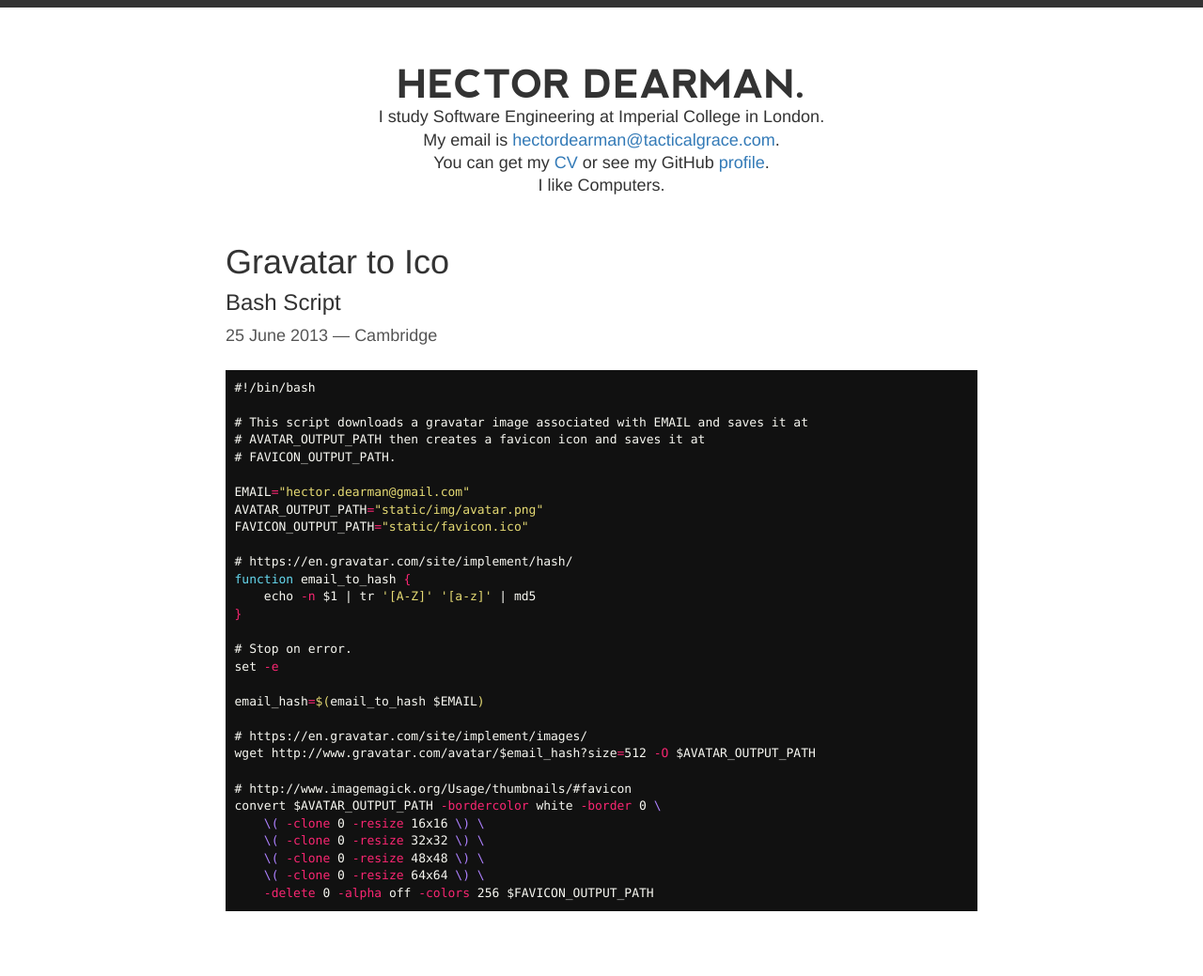
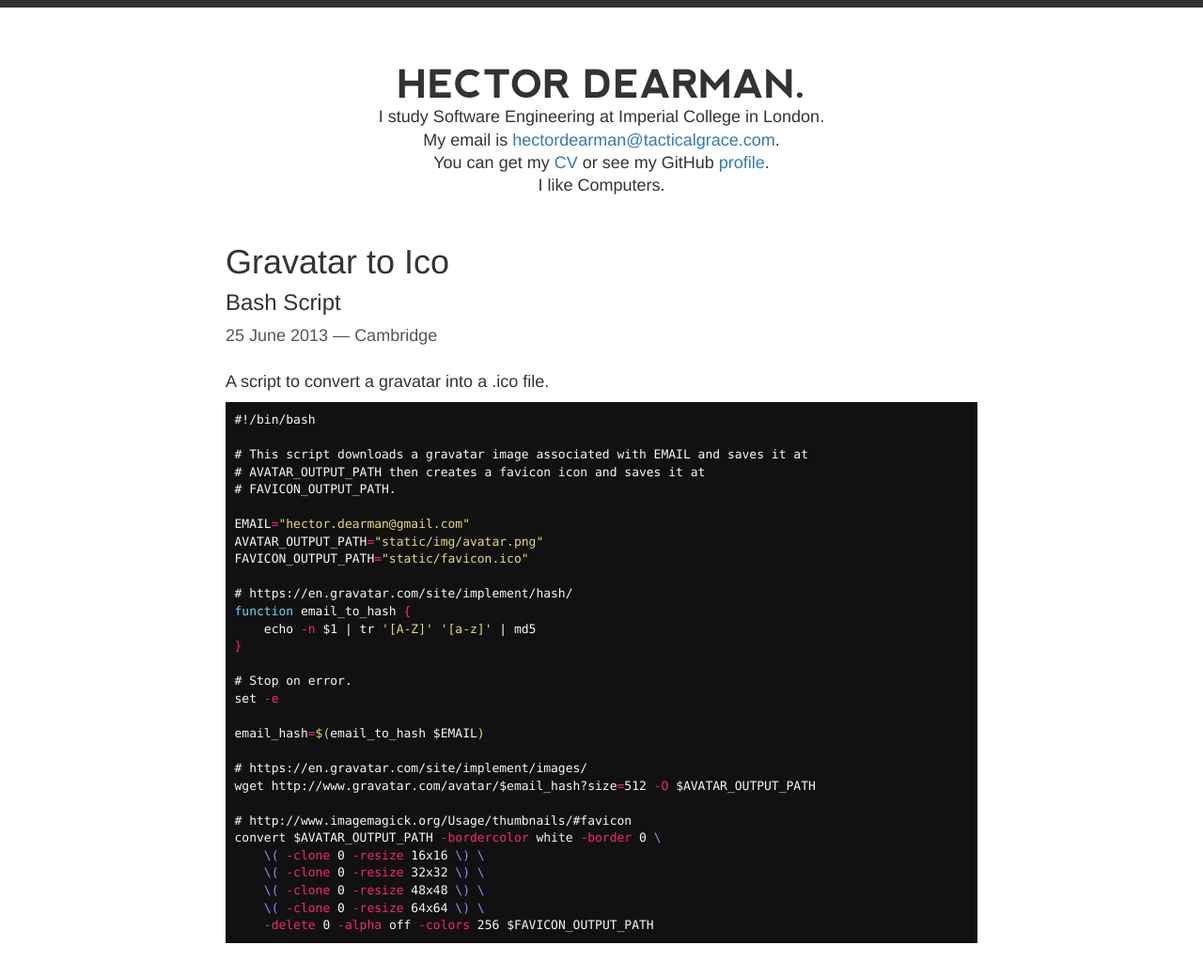
Before and after one commit to chromy/chromy.github.com, a Jekyll site: the page built from _posts/2013-06-25-day2.md, in a window 1280 px wide. Shown: the whole page at 94% size. Built offline with Jekyll 4.4.1, drawn with Linux system fonts in a browser that asks for light colours; nearby versions of some CDN libraries; before the commit the page ends 1004 px from its top, so only the background shows below that.

Commit message:
appese the excerpt gods

```diff
--- a/_posts/2013-06-25-day2.md
+++ b/_posts/2013-06-25-day2.md
@@ -5,6 +5,8 @@ byline: Bash Script
 place: Cambridge
 category: post
 ---
+A script to convert a gravatar into a .ico file.
+
 {% highlight bash %}
 #!/bin/bash
 
```
